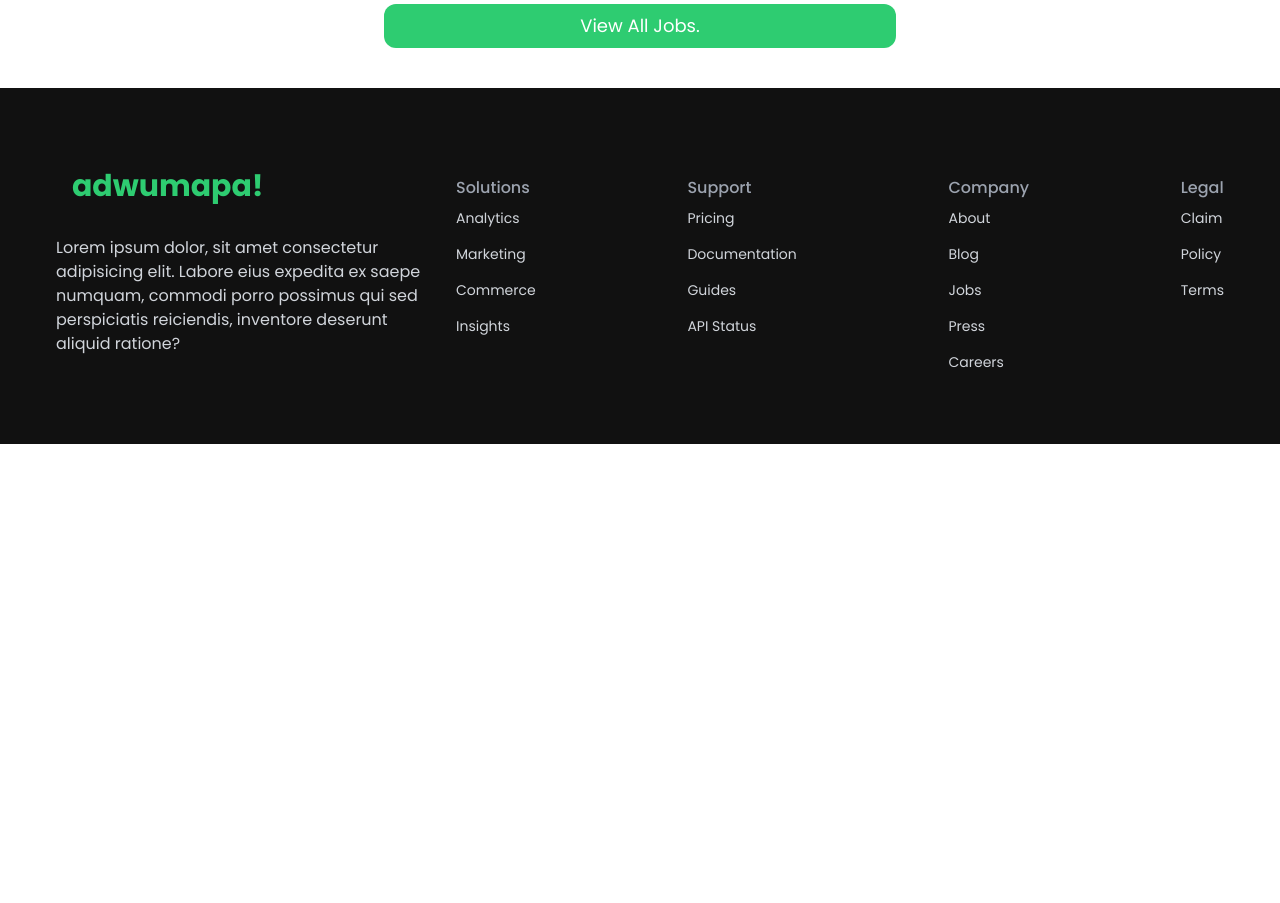
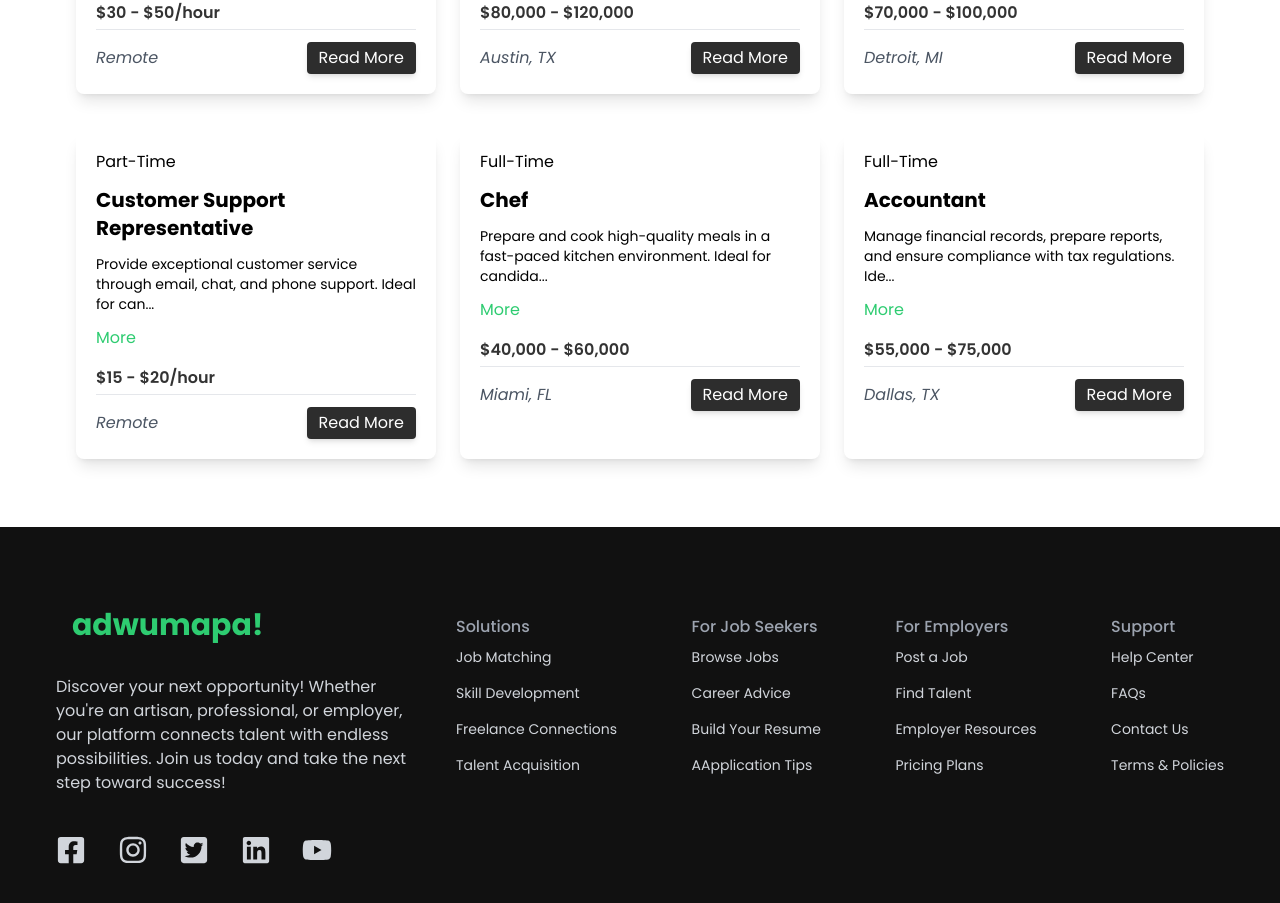
Before and after one commit to emmanuelcobbinah007/adwumapa, a React (Vite) app in the folder Rect Jobs Frontend/: page /all_jobs in a window 1280 px wide. Shown: the part 1057-1960 px from the top of the page. Before the commit the page ends 1501 px from the top, so only its background shows below. Built offline with nearby package versions, Linux system fonts and the light colour scheme.

Commit message:
Worked on React Router, All Jobs Page

```diff
--- a/Rect Jobs Frontend/src/App.jsx
+++ b/Rect Jobs Frontend/src/App.jsx
@@ -1,20 +1,32 @@
 import './App.css'
+import { BrowserRouter as Router, Routes, Route } from 'react-router-dom';
 import Header from './components/header'
-import Hero from './components/Hero'
-import Cards from './components/Cards'
-import Jobs from './Jobs'
+import HomePage from './pages/HomePage';
+import AddJob from './pages/AddJob';
+import AllJobs from './pages/AllJobs';
 import Footer from './components/Footer'
 
 function App() {
 
   return (
-    <>
-    <Header />
-    <Hero />
-    <Cards />
-    <Jobs />
-    <Footer />
-    </>
+    <Router>
+      <Header />
+        <Routes>
+        <Route path="/" element={<HomePage />} />
+        <Route path="/add_job" element={<AddJob />} />
+        <Route path="/all_jobs" element={<AllJobs />} />
+        </Routes>
+      <Footer />
+    </Router>
+
+
+    // <>
+    // <Header />
+    // <Hero />
+    // <Cards />
+    // <Jobs />
+    // <Footer />
+    // </>
   )
 }
 
--- a/Rect Jobs Frontend/src/Jobs.jsx
+++ /dev/null
@@ -1,24 +0,0 @@
-import React from 'react'
-import jobData from '../src/jobs.json'
-import JobListings from './components/JobListings'
-import ViewAllJobs from './components/ViewAllJobs'
-
-const Jobs = () => {
-
-    const jobs = jobData.jobs;
-    const recentJobs = jobs.slice(0,3);
-
-  return (
-    <div className=''>
-         <h1 className='bg-inherit text-center text-2xl font-bold py-8 text-[#2ECC71]'>Browse Jobs</h1>
-        <div className='flex max-w-[90%] mx-auto'>
-        {recentJobs.map((job) => (
-            <JobListings job = {job} key={job.id}/>
-        ))}
-        </div>
-        <ViewAllJobs />
-    </div>
-  )
-}
-
-export default Jobs
--- /dev/null
+++ b/Rect Jobs Frontend/src/components/AllJobListings.jsx
@@ -0,0 +1,31 @@
+import React from 'react'
+import { useState } from 'react';
+import jobData from '../jobs.json'
+
+
+const AllJobListings = ({ job }) => {
+  const [showFullDescription, setShowFullDescription] = useState(false);
+  let description = job.description;
+
+  if (!showFullDescription) {
+      description = description.substring(0,90) + '...';
+  }
+
+return (
+  <div className='my-5 px-5 py-2 rounded-lg shadow-lg text-md mx-3'>
+      <p className='pt-2'>{job.type}</p>
+      <h1 className='font-bold text-xl py-3'>{job.title}</h1>
+      <p className='text-sm'>{description}</p>
+      <button className='text-[#2ECC71] py-3' onClick={() => setShowFullDescription((prevState) => !prevState)}>{showFullDescription ? 'Less' : 'More'}</button>
+      <p className='font-semibold text-[#333] py-1 rounded'>{job.salary_range}</p>
+      <hr />
+      <div className='flex justify-between'>
+      <p className='text-gray-600 italic py-1 my-3'>{job.location}</p>
+      <button className='bg-[#2d2d2d] text-white px-3 py-1 my-3 rounded shadow-md hover:bg-emerald-600 transition-all duration-300'>Read More</button>
+      </div>
+  </div>
+)
+}
+
+
+export default AllJobListings;
--- a/Rect Jobs Frontend/src/components/Footer.jsx
+++ b/Rect Jobs Frontend/src/components/Footer.jsx
@@ -1,4 +1,5 @@
 import React from 'react'
+import { FaFacebookSquare, FaInstagram, FaLinkedin, FaTwitterSquare, FaYoutube } from 'react-icons/fa';
 
 const Footer = () => {
   return (
@@ -6,51 +7,50 @@ const Footer = () => {
         <div className='max-w-[1200px] mx-auto py-16 px-4 grid lg:grid-cols-3 gap-8 text-gray-300'>
         <div>
         <h1 className='m-4 w-full text-3xl font-bold text-[#2ECC71]'>adwumapa!</h1>
-        <p className='py-4'>Lorem ipsum dolor, sit amet consectetur adipisicing elit. Labore eius expedita ex saepe numquam, commodi porro possimus qui sed perspiciatis reiciendis, inventore deserunt aliquid ratione?
-        </p>
-        {/* <div className='flex justify-between md:w-[75%] my-6'>
+        <p className='py-4'>Discover your next opportunity! Whether you're an artisan, professional, or employer, our platform connects talent with endless possibilities. Join us today and take the next step toward success!</p>
+        <div className='flex justify-between md:w-[75%] my-6'>
             <FaFacebookSquare size={30}/>
             <FaInstagram size={30} />
             <FaTwitterSquare size={30} />
-            <FaGithubSquare size={30} />
-            <FaDribbbleSquare size={30} />
-        </div> */}
+            <FaLinkedin size={30} />
+            <FaYoutube size={30} />
+        </div>
         </div>
         <div className='lg:col-span-2 flex justify-between mt-6'>
         <div>
             <h6 className='font-medium text-gray-400'>Solutions</h6>
             <ul>
-                <li className='py-2 text-sm'>Analytics</li>
-                <li className='py-2 text-sm'>Marketing</li>
-                <li className='py-2 text-sm'>Commerce</li>
-                <li className='py-2 text-sm'>Insights</li>
+                <li className='py-2 text-sm'>Job Matching</li>
+                <li className='py-2 text-sm'>Skill Development</li>
+                <li className='py-2 text-sm'>Freelance Connections</li>
+                <li className='py-2 text-sm'>Talent Acquisition</li>
+            </ul>
+        </div>
+        <div>
+            <h6 className='font-medium text-gray-400'>For Job Seekers</h6>
+            <ul>
+                <li className='py-2 text-sm'>Browse Jobs</li>
+                <li className='py-2 text-sm'>Career Advice</li>
+                <li className='py-2 text-sm'>Build Your Resume</li>
+                <li className='py-2 text-sm'>AApplication Tips</li>
+            </ul>
+        </div>
+        <div>
+            <h6 className='font-medium text-gray-400'>For Employers</h6>
+            <ul>
+                <li className='py-2 text-sm'>Post a Job</li>
+                <li className='py-2 text-sm'>Find Talent</li>
+                <li className='py-2 text-sm'>Employer Resources</li>
+                <li className='py-2 text-sm'>Pricing Plans</li>
             </ul>
         </div>
         <div>
             <h6 className='font-medium text-gray-400'>Support</h6>
             <ul>
-                <li className='py-2 text-sm'>Pricing</li>
-                <li className='py-2 text-sm'>Documentation</li>
-                <li className='py-2 text-sm'>Guides</li>
-                <li className='py-2 text-sm'>API Status</li>
-            </ul>
-        </div>
-        <div>
-            <h6 className='font-medium text-gray-400'>Company</h6>
-            <ul>
-                <li className='py-2 text-sm'>About</li>
-                <li className='py-2 text-sm'>Blog</li>
-                <li className='py-2 text-sm'>Jobs</li>
-                <li className='py-2 text-sm'>Press</li>
-                <li className='py-2 text-sm'>Careers</li>
-            </ul>
-        </div>
-        <div>
-            <h6 className='font-medium text-gray-400'>Legal</h6>
-            <ul>
-                <li className='py-2 text-sm'>Claim</li>
-                <li className='py-2 text-sm'>Policy</li>
-                <li className='py-2 text-sm'>Terms</li>
+                <li className='py-2 text-sm'>Help Center</li>
+                <li className='py-2 text-sm'>FAQs</li>
+                <li className='py-2 text-sm'>Contact Us</li>
+                <li className='py-2 text-sm'>Terms & Policies</li>
             </ul>
         </div>
         </div>
--- a/Rect Jobs Frontend/src/components/Header.jsx
+++ b/Rect Jobs Frontend/src/components/Header.jsx
@@ -1,14 +1,15 @@
-import React from 'react'
-import '../App.css'
+import React from 'react';
+import { Link } from 'react-router-dom';
+import '../App.css';
 
 const Header = () => {
   return (
           <div className="mt-6 flex mx-auto max-w-[1200px] justify-between">
-        <h1 className='font-bold text-4xl hover:cursor-pointer text-[#2ECC71]'>adwumapa!</h1>
+        <Link to="/"><h1 className='font-bold text-4xl hover:cursor-pointer text-[#2ECC71]'>adwumapa!</h1></Link>
           <ul className='flex text-lg items-center'>
-            <li className='px-3 hover:font-bold transition-all duration-300 ease-in-out transform hover:cursor-pointer'>Home</li>
-            <li className='px-3 hover:font-bold transition-all duration-300 ease-in-out transform hover:cursor-pointer'>Jobs</li>
-            <li className='px-3 hover:font-bold transition-all duration-300 ease-in-out transform hover:cursor-pointer'>Post a Job</li>
+          <Link to="/"><li className='px-3 hover:font-bold transition-all duration-300 ease-in-out transform hover:cursor-pointer'>Home</li></Link>
+            <Link to="/all_jobs"><li className='px-3 hover:font-bold transition-all duration-300 ease-in-out transform hover:cursor-pointer'>Jobs</li></Link>
+            <Link to="/add_job"><li className='px-3 hover:font-bold transition-all duration-300 ease-in-out transform hover:cursor-pointer'>Post a Job</li></Link>
             <li className='px-3 hover:font-bold transition-all duration-300 ease-in-out transform hover:cursor-pointer'>Sign In</li>
           </ul>
         </div>
--- /dev/null
+++ b/Rect Jobs Frontend/src/components/Jobs.jsx
@@ -0,0 +1,24 @@
+import React from 'react'
+import jobData from '../jobs.json'
+import JobListings from './JobListings'
+import ViewAllJobs from './ViewAllJobs'
+
+const Jobs = () => {
+
+    const jobs = jobData.jobs;
+    const recentJobs = jobs.slice(0,3);
+
+  return (
+    <div>
+         <h1 className='bg-inherit text-center text-2xl font-bold py-8 text-[#2ECC71]'>Browse Jobs</h1>
+        <div className='flex max-w-[90%] mx-auto'>
+        {recentJobs.map((job) => (
+            <JobListings job = {job} key={job.id}/>
+        ))}
+        </div>
+        <ViewAllJobs />
+    </div>
+  )
+}
+
+export default Jobs
--- a/Rect Jobs Frontend/src/components/ViewAllJobs.jsx
+++ b/Rect Jobs Frontend/src/components/ViewAllJobs.jsx
@@ -1,10 +1,13 @@
 import React from 'react'
+import { Link } from 'react-router-dom'
 
 const ViewAllJobs = () => {
   return (
+    <Link to="/all_jobs">
     <div className='mx-auto w-[40%] text-center bg-[#2ECC71] text-white text-lg my-10 py-2 rounded-xl hover:cursor-pointer hover:bg-emerald-600 transition-all duration-300'>
         <button>View All Jobs.</button>
     </div>
+    </Link>
   )
 }
 
--- /dev/null
+++ b/Rect Jobs Frontend/src/pages/AddJob.jsx
@@ -0,0 +1,9 @@
+import React from 'react'
+
+const AddJob = () => {
+  return (
+    <div>Add Job Page</div>
+  )
+}
+
+export default AddJob
--- /dev/null
+++ b/Rect Jobs Frontend/src/pages/AllJobs.jsx
@@ -0,0 +1,23 @@
+import React from 'react'
+import jobData from '../jobs.json'
+import AllJobListings from '../components/AllJobListings'
+import '../App.css'
+
+const AllJobs = () => {
+
+  const jobs = jobData.jobs;
+
+  return (
+    <>
+    <h1 className='bg-inherit text-center text-2xl font-bold py-8 text-[#2ECC71]'>All Jobs</h1>
+    <div className='grid grid-cols-3 max-w-[90%] mx-auto mb-12'>
+        {jobs.map((job) => (
+            <AllJobListings job = {job} key={job.id}/>
+        ))}
+      </div>
+
+    </>
+  )
+}
+
+export default AllJobs
--- /dev/null
+++ b/Rect Jobs Frontend/src/pages/HomePage.jsx
@@ -0,0 +1,19 @@
+import React from 'react'
+import '../App.css'
+import Header from '../components/header'
+import Hero from '../components/Hero'
+import Cards from '../components/Cards'
+import Jobs from '../components/Jobs'
+import Footer from '../components/Footer'
+
+const HomePage = () => {
+  return (
+    <>
+    <Hero />
+    <Cards />
+    <Jobs />
+    </>
+  )
+}
+
+export default HomePage
--- /dev/null
+++ b/package.json
@@ -0,0 +1,6 @@
+{
+  "dependencies": {
+    "react-icons": "^5.3.0",
+    "react-router-dom": "^7.0.1"
+  }
+}
```
Also changed, not shown: 1 other file (tests, documents, lock files or other folders).
